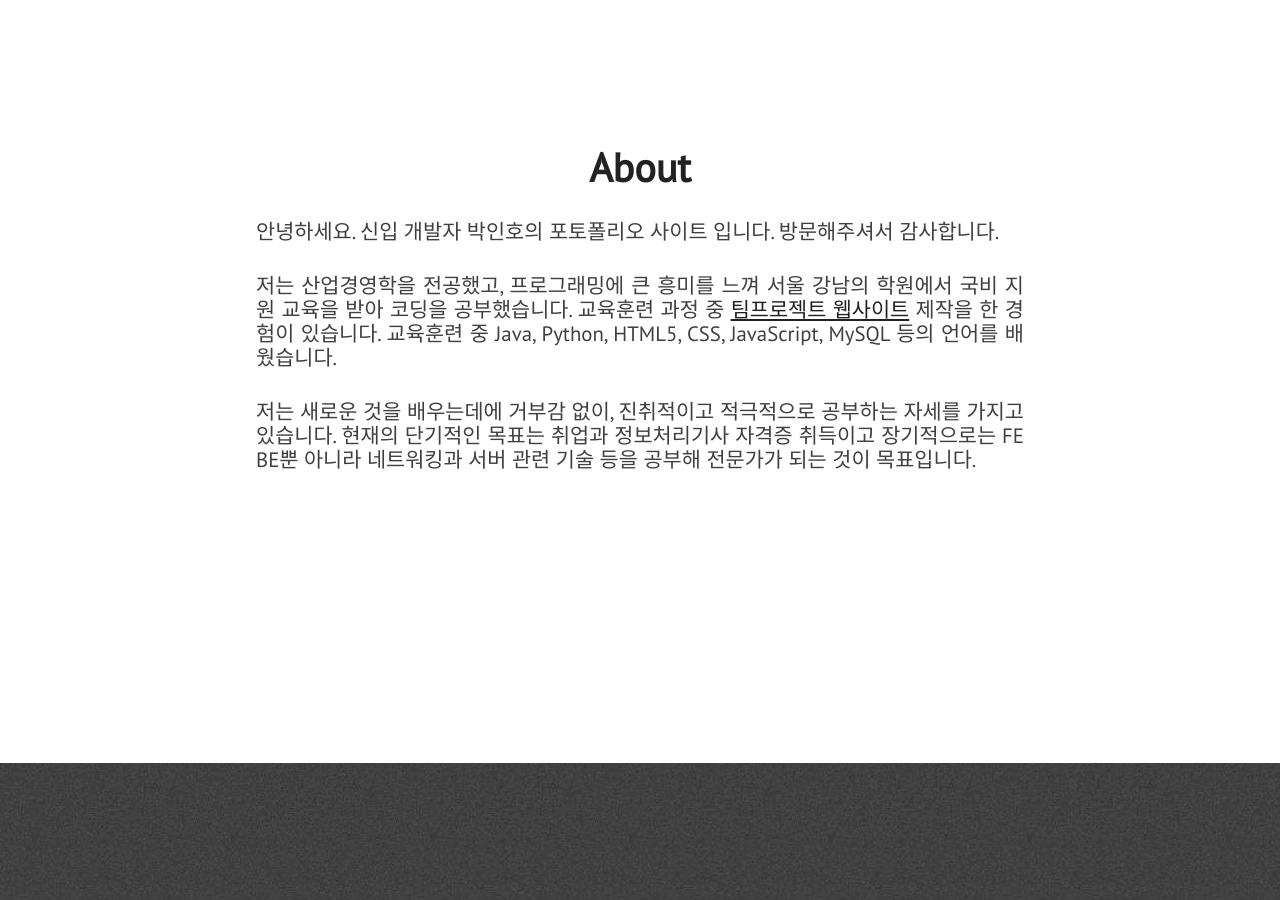
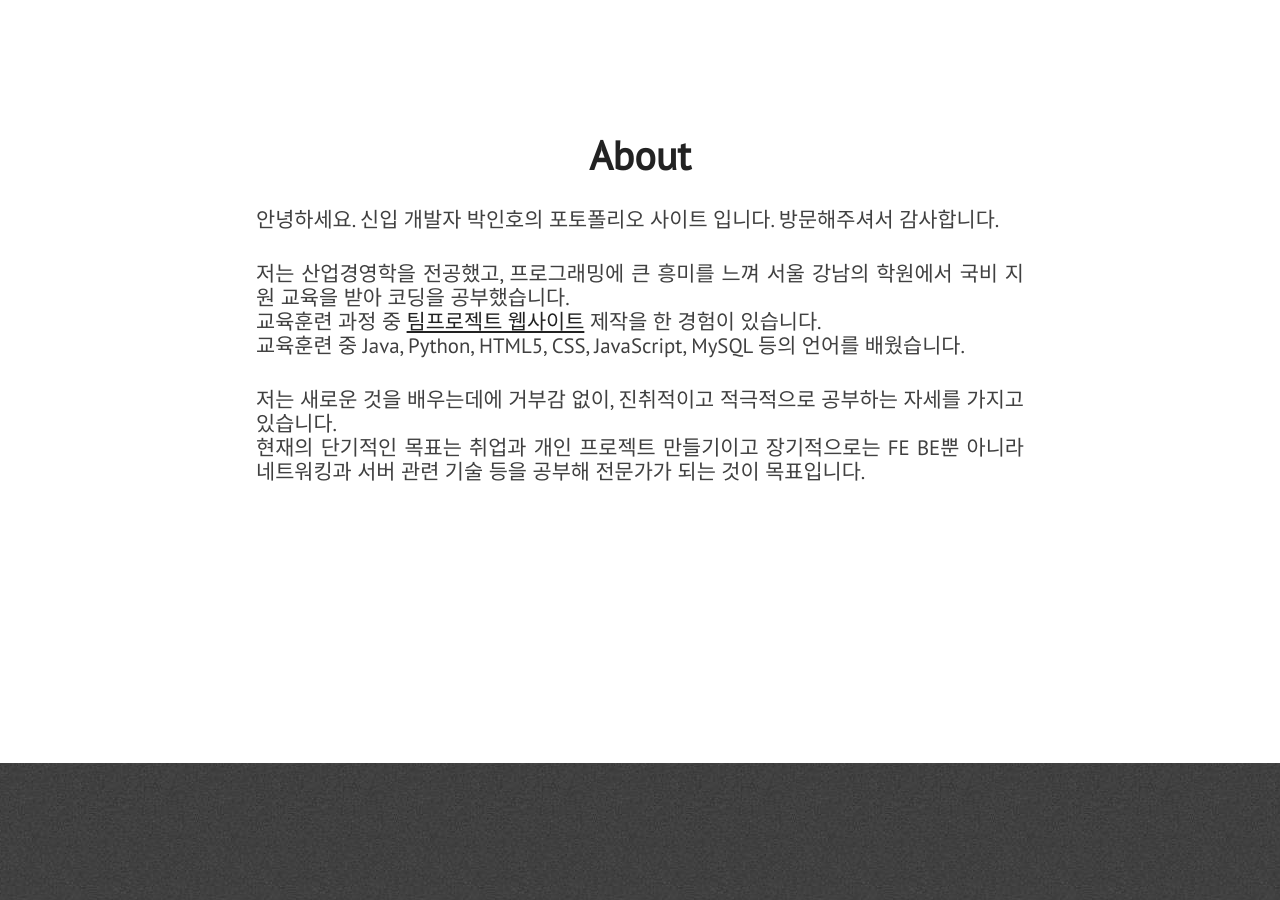
Before and after one commit to Ho-Parks/PORTFOLIO, a Jekyll site: the page built from index.html, in a window 1280 px wide and 900 px high, scrolled down 1017 px. Built offline with Jekyll 4.4.1, drawn with Linux system fonts in a browser that asks for light colours; nearby versions of some CDN libraries.

Commit message:
update about.html

```diff
--- a/_includes/about.html
+++ b/_includes/about.html
@@ -6,10 +6,12 @@
                 안녕하세요. 신입 개발자 박인호의 포토폴리오 사이트 입니다. 방문해주셔서 감사합니다.
             </p>
             <p class="paragraph-text justify-text">
-                저는 산업경영학을 전공했고, 프로그래밍에 큰 흥미를 느껴 서울 강남의 학원에서 국비 지원 교육을 받아 코딩을 공부했습니다. 교육훈련 과정 중 <a href="http://itproject.ezenac.co.kr/ilchooL/">팀프로젝트 웹사이트</a> 제작을 한 경험이 있습니다. 교육훈련 중 Java, Python, HTML5, CSS, JavaScript, MySQL 등의 언어를 배웠습니다.
+                저는 산업경영학을 전공했고, 프로그래밍에 큰 흥미를 느껴 서울 강남의 학원에서 국비 지원 교육을 받아 코딩을 공부했습니다. <br>교육훈련 과정 중 <a href="http://itproject.ezenac.co.kr/ilchooL/">팀프로젝트 웹사이트</a> 제작을 한 경험이 있습니다.
+                <br>교육훈련 중 Java, Python, HTML5, CSS, JavaScript, MySQL 등의 언어를 배웠습니다.
             </p>
             <p class="paragraph-text justify-text">
-                저는 새로운 것을 배우는데에 거부감 없이, 진취적이고 적극적으로 공부하는 자세를 가지고 있습니다. 현재의 단기적인 목표는 취업과 정보처리기사 자격증 취득이고 장기적으로는 FE BE뿐 아니라 네트워킹과 서버 관련 기술 등을 공부해 전문가가 되는 것이 목표입니다.
+                저는 새로운 것을 배우는데에 거부감 없이, 진취적이고 적극적으로 공부하는 자세를 가지고 있습니다. <br>
+                현재의 단기적인 목표는 취업과 개인 프로젝트 만들기이고 장기적으로는 FE BE뿐 아니라 네트워킹과 서버 관련 기술 등을 공부해 전문가가 되는 것이 목표입니다.
             </p>
         </div>
     </section>
```
